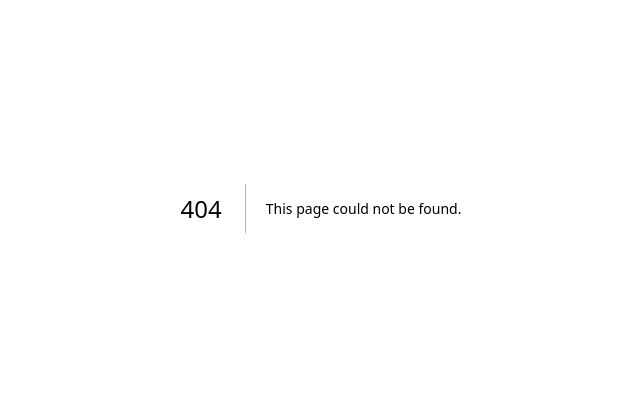
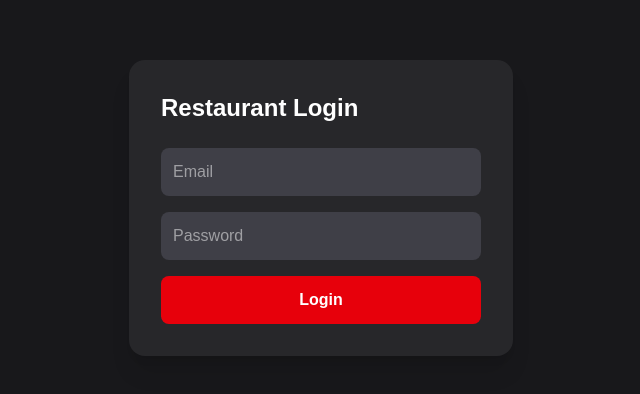
Before and after one commit to PrajwaldotS/restaurant-fronten, a Next.js app: page /login in a window 1280 px wide. Before the commit this address had no page. Shown: the part 192-586 px from the top of the page, without its empty margins (319-959 px from the left). Built offline with nearby package versions, Linux system fonts and the light colour scheme.

Commit message:
login page added

```diff
--- a/app/chef/page.tsx
+++ b/app/chef/page.tsx
@@ -22,6 +22,7 @@ export default function ChefPage() {
   const fetchOrders = async () => {
     const res = await fetch("http://localhost:1337/api/orders?populate=items")
     const data = await res.json()
+    console.log("API response", data)
 
     const activeOrders = data.data.filter(
       (order: any) =>
--- /dev/null
+++ b/app/login/page.tsx
@@ -0,0 +1,103 @@
+"use client"
+
+import { useState } from "react"
+import { useRouter } from "next/navigation"
+
+export default function LoginPage() {
+  const router = useRouter()
+
+  const [email, setEmail] = useState("")
+  const [password, setPassword] = useState("")
+  const [error, setError] = useState("")
+
+  const handleLogin = async (e: React.FormEvent) => {
+    e.preventDefault()
+
+    try {
+      const res = await fetch(
+        "http://localhost:1337/api/auth/local",
+        {
+          method: "POST",
+          headers: {
+            "Content-Type": "application/json",
+          },
+          body: JSON.stringify({
+            identifier: email,
+            password,
+          }),
+        }
+      )
+
+      const data = await res.json()
+
+      if (!res.ok) {
+        setError(data.error?.message || "Login failed")
+        return
+      }
+
+      // Save token
+      localStorage.setItem("jwt", data.jwt)
+      localStorage.setItem("user", JSON.stringify(data.user))
+
+      // Role-based redirect
+      const role = data.user.role.name
+
+      if (role === "waiter") {
+        router.push("/waiter")
+      } else if (role === "chef") {
+        router.push("/chef")
+      } else if (role === "admin") {
+        router.push("/admin")
+      } else {
+        router.push("/")
+      }
+
+    } catch (err) {
+      setError("Something went wrong")
+    }
+  }
+
+  return (
+    <div className="min-h-screen flex items-center justify-center bg-zinc-900 text-white">
+      <form
+        onSubmit={handleLogin}
+        className="bg-zinc-800 p-8 rounded-2xl shadow-xl w-96"
+      >
+        <h1 className="text-2xl font-bold mb-6">
+          Restaurant Login
+        </h1>
+
+        <input
+          type="email"
+          placeholder="Email"
+          className="w-full mb-4 p-3 rounded-lg bg-zinc-700"
+          value={email}
+          onChange={(e) => setEmail(e.target.value)}
+          required
+        />
+
+        <input
+          type="password"
+          placeholder="Password"
+          className="w-full mb-4 p-3 rounded-lg bg-zinc-700"
+          value={password}
+          onChange={(e) => setPassword(e.target.value)}
+          required
+        />
+
+        {error && (
+          <p className="text-red-400 mb-4 text-sm">
+            {error}
+          </p>
+        )}
+
+        <button
+          type="submit"
+          className="w-full bg-red-600 hover:bg-red-700 p-3 rounded-lg font-semibold"
+        >
+          Login
+        </button>
+      </form>
+    </div>
+  )
+}
--- /dev/null
+++ b/lib/auth.ts
@@ -0,0 +1,16 @@
+export const getToken = () => {
+  if (typeof window === "undefined") return null
+  return localStorage.getItem("jwt")
+}
+
+export const getUser = () => {
+  if (typeof window === "undefined") return null
+  const user = localStorage.getItem("user")
+  return user ? JSON.parse(user) : null
+}
+
+export const logout = () => {
+  localStorage.removeItem("jwt")
+  localStorage.removeItem("user")
+  window.location.href = "/login"
+}
```
Also changed, not shown: app/admin/page.tsx (added).
